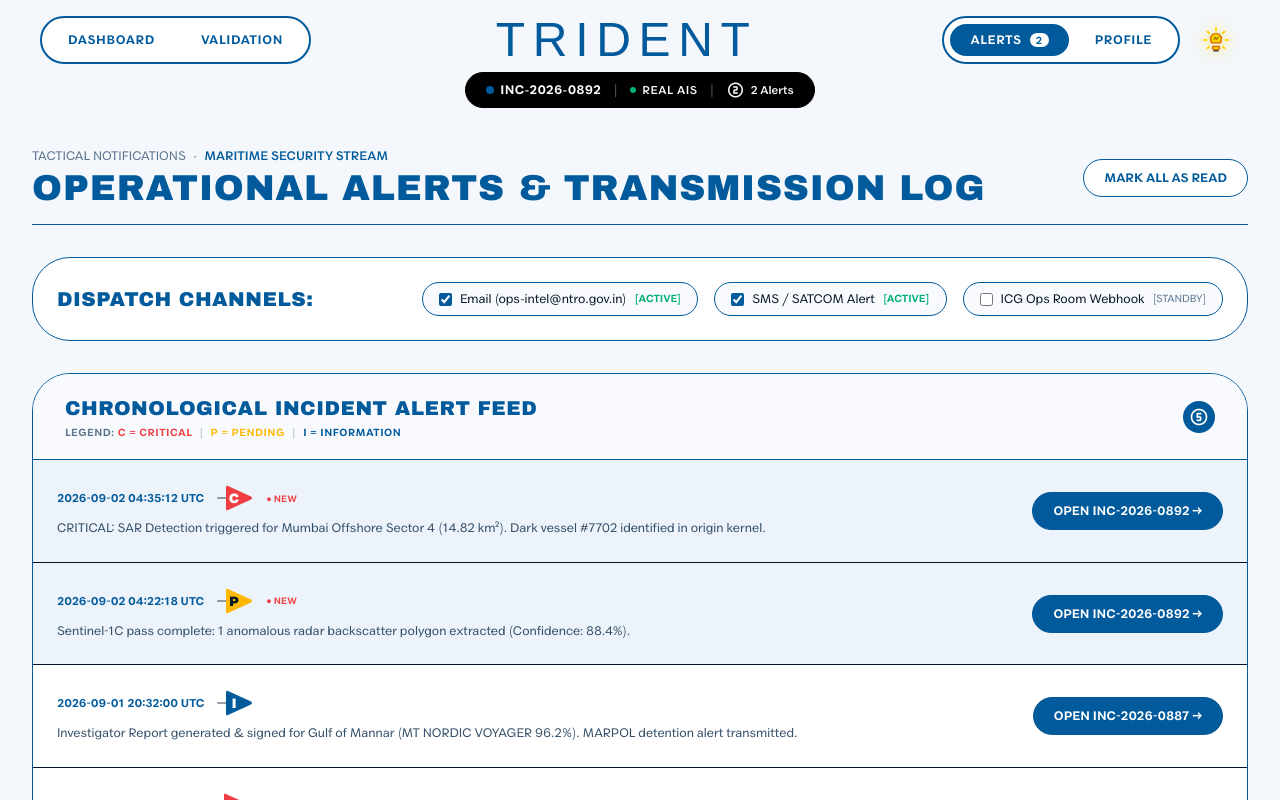
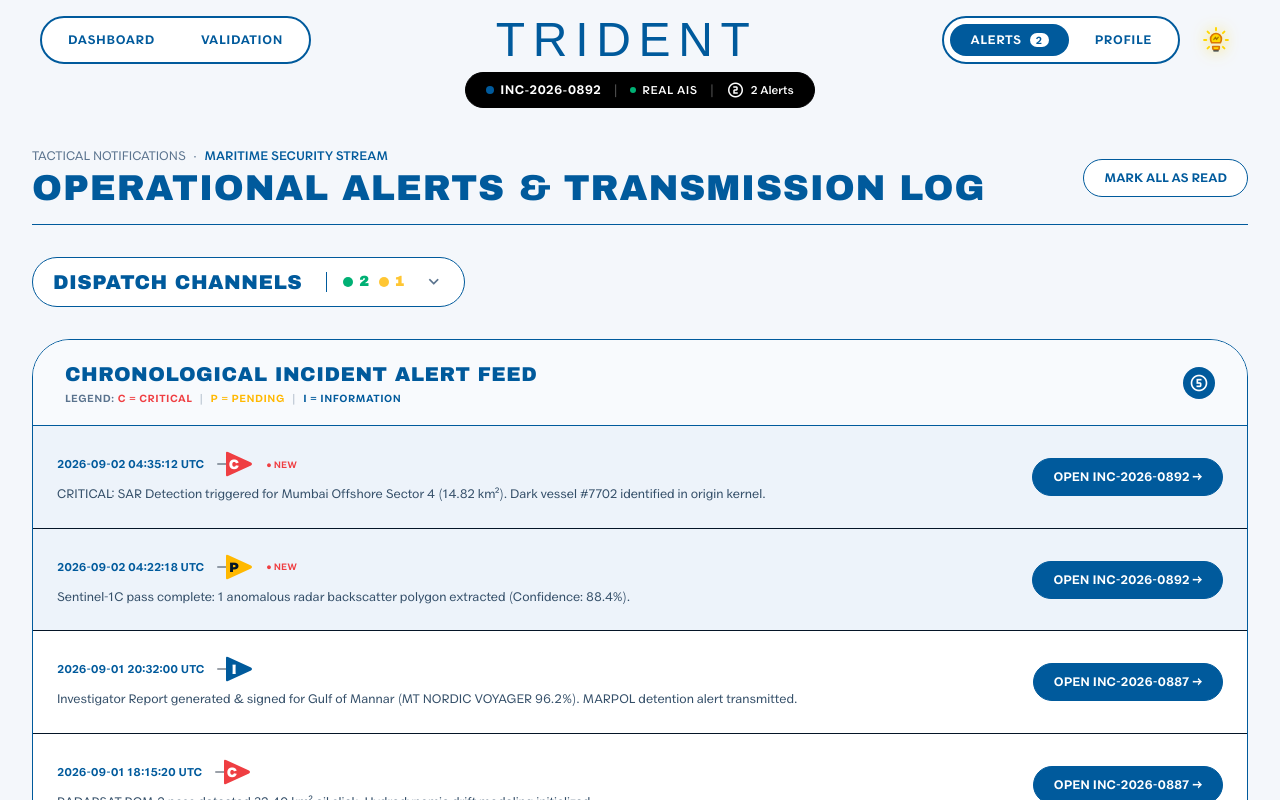
Before and after one commit to kn0wbodyRules/T-R-I-D-E-N-T, a Next.js app in the folder sih_frontend/: page /alerts in a window 1280 px wide. Shown: the top 800 px of the page. Built offline with nearby package versions, Linux system fonts and the light colour scheme; a web font is replaced by a local one.

Commit message:
Feat: Dispatch channels dropdown pill Shamil SJ

```diff
--- a/sih_frontend/src/app/alerts/page.tsx
+++ b/sih_frontend/src/app/alerts/page.tsx
@@ -4,6 +4,7 @@ import React, { useState } from "react";
 import Link from "next/link";
 import { useQuery } from "@tanstack/react-query";
 import clsx from "clsx";
+import { motion, AnimatePresence } from "motion/react";
 import { fetchAlerts } from "@/lib/mock-data";
 import { useIncident } from "@/components/providers/IncidentContext";
 import SignalFlagBadge from "@/components/ui/SignalFlagBadge";
@@ -17,6 +18,7 @@ export default function AlertsPage() {
     queryFn: fetchAlerts,
   });
 
+  const [isDispatchOpen, setIsDispatchOpen] = useState(false);
   const [channelEmail, setChannelEmail] = useState(true);
   const [channelSms, setChannelSms] = useState(true);
   const [channelWebhook, setChannelWebhook] = useState(false);
@@ -54,46 +56,102 @@ export default function AlertsPage() {
         </div>
       </div>
 
-      {/* Dispatch Channels */}
-      <div className="theme-panel border rounded-[38px] p-6 mb-8 flex flex-col sm:flex-row sm:items-center justify-between gap-4 shadow-xs">
-        <div className="flex items-center gap-3 text-xs theme-text-muted">
-          <span className="font-heading text-xl uppercase tracking-wide">DISPATCH CHANNELS:</span>
+      {/* Dispatch Channels Dropdown Pill */}
+      <div className="relative mb-8 self-start">
+        <button
+          onClick={() => setIsDispatchOpen(!isDispatchOpen)}
+          className="theme-panel border hover:border-[#005A9C] rounded-full px-5 py-2.5 flex items-center gap-4 shadow-xs transition-colors cursor-pointer"
+        >
+          <span className="font-heading text-lg sm:text-xl uppercase tracking-wide">DISPATCH CHANNELS</span>
+          <div className="flex items-center gap-2.5 ml-1 sm:ml-2 border-l pl-3 sm:pl-4 theme-border">
+            <div className="flex items-center gap-1.5" title="Active Channels">
+              <span className="w-2.5 h-2.5 rounded-full bg-[#00B074] shadow-[0_0_8px_rgba(0,176,116,0.6)]"></span>
+              <span className="font-number font-bold text-[#00B074] text-sm">
+                {[channelEmail, channelSms, channelWebhook].filter(Boolean).length}
+              </span>
             </div>
+            <div className="flex items-center gap-1.5" title="Standby Channels">
+              <span className="w-2.5 h-2.5 rounded-full bg-[#FFB800] opacity-80"></span>
+              <span className="font-number font-bold text-[#FFB800] text-sm opacity-80">
+                {3 - [channelEmail, channelSms, channelWebhook].filter(Boolean).length}
+              </span>
+            </div>
+          </div>
+          <MaterialIcon
+            name={isDispatchOpen ? "expand_less" : "expand_more"}
+            size={20}
+            className="ml-1 theme-text-subtle"
+          />
+        </button>
 
-        <div className="flex flex-wrap items-center gap-4 text-xs">
-          <label className="flex items-center gap-2 cursor-pointer select-none theme-panel-subtle border px-4 py-2 rounded-full hover:border-[#005A9C] transition-colors">
+        <AnimatePresence>
+          {isDispatchOpen && (
+            <motion.div
+              initial={{ opacity: 0, y: -10, scale: 0.95 }}
+              animate={{ opacity: 1, y: 0, scale: 1 }}
+              exit={{ opacity: 0, y: -10, scale: 0.95 }}
+              transition={{ type: "spring", stiffness: 400, damping: 25 }}
+              className="absolute top-full left-0 mt-3 p-2 theme-panel border rounded-2xl shadow-xl z-50 flex flex-col gap-1 min-w-[280px]"
+            >
+              <label className="flex items-center justify-between cursor-pointer group p-3 hover:bg-[rgba(0,90,156,0.05)] rounded-xl transition-colors">
+                <div className="flex items-center gap-3">
                   <input
                     type="checkbox"
                     checked={channelEmail}
                     onChange={(e) => setChannelEmail(e.target.checked)}
-              className="accent-[#005A9C]"
+                    className="accent-[#005A9C] w-4 h-4 cursor-pointer"
                   />
-            <span className="theme-text-primary">Email (ops-intel@ntro.gov.in)</span>
-            <span className="text-[10px] text-[#00B074] font-bold">[ACTIVE]</span>
+                  <span className="text-xs font-semibold theme-text-primary group-hover:text-[#005A9C] transition-colors">
+                    Email (ops-intel@ntro.gov.in)
+                  </span>
+                </div>
+                {channelEmail ? (
+                  <span className="w-2 h-2 rounded-full bg-[#00B074] shadow-[0_0_5px_rgba(0,176,116,0.5)]"></span>
+                ) : (
+                  <span className="w-2 h-2 rounded-full bg-[#FFB800] opacity-50"></span>
+                )}
               </label>
 
-          <label className="flex items-center gap-2 cursor-pointer select-none theme-panel-subtle border px-4 py-2 rounded-full hover:border-[#005A9C] transition-colors">
+              <label className="flex items-center justify-between cursor-pointer group p-3 hover:bg-[rgba(0,90,156,0.05)] rounded-xl transition-colors">
+                <div className="flex items-center gap-3">
                   <input
                     type="checkbox"
                     checked={channelSms}
                     onChange={(e) => setChannelSms(e.target.checked)}
-              className="accent-[#005A9C]"
+                    className="accent-[#005A9C] w-4 h-4 cursor-pointer"
                   />
-            <span className="theme-text-primary">SMS / SATCOM Alert</span>
-            <span className="text-[10px] text-[#00B074] font-bold">[ACTIVE]</span>
+                  <span className="text-xs font-semibold theme-text-primary group-hover:text-[#005A9C] transition-colors">
+                    SMS / SATCOM Alert
+                  </span>
+                </div>
+                {channelSms ? (
+                  <span className="w-2 h-2 rounded-full bg-[#00B074] shadow-[0_0_5px_rgba(0,176,116,0.5)]"></span>
+                ) : (
+                  <span className="w-2 h-2 rounded-full bg-[#FFB800] opacity-50"></span>
+                )}
               </label>
 
-          <label className="flex items-center gap-2 cursor-pointer select-none theme-panel-subtle border px-4 py-2 rounded-full hover:border-[#005A9C] transition-colors">
+              <label className="flex items-center justify-between cursor-pointer group p-3 hover:bg-[rgba(0,90,156,0.05)] rounded-xl transition-colors">
+                <div className="flex items-center gap-3">
                   <input
                     type="checkbox"
                     checked={channelWebhook}
                     onChange={(e) => setChannelWebhook(e.target.checked)}
-              className="accent-[#005A9C]"
+                    className="accent-[#005A9C] w-4 h-4 cursor-pointer"
                   />
-            <span className="theme-text-primary">ICG Ops Room Webhook</span>
-            <span className="text-[10px] theme-text-subtle">[STANDBY]</span>
+                  <span className="text-xs font-semibold theme-text-primary group-hover:text-[#005A9C] transition-colors">
+                    ICG Ops Room Webhook
+                  </span>
+                </div>
+                {channelWebhook ? (
+                  <span className="w-2 h-2 rounded-full bg-[#00B074] shadow-[0_0_5px_rgba(0,176,116,0.5)]"></span>
+                ) : (
+                  <span className="w-2 h-2 rounded-full bg-[#FFB800] opacity-50"></span>
+                )}
               </label>
-        </div>
+            </motion.div>
+          )}
+        </AnimatePresence>
       </div>
 
       {/* Alert Feed */}
```
Lines whose indentation alone changed are shown as unchanged.
